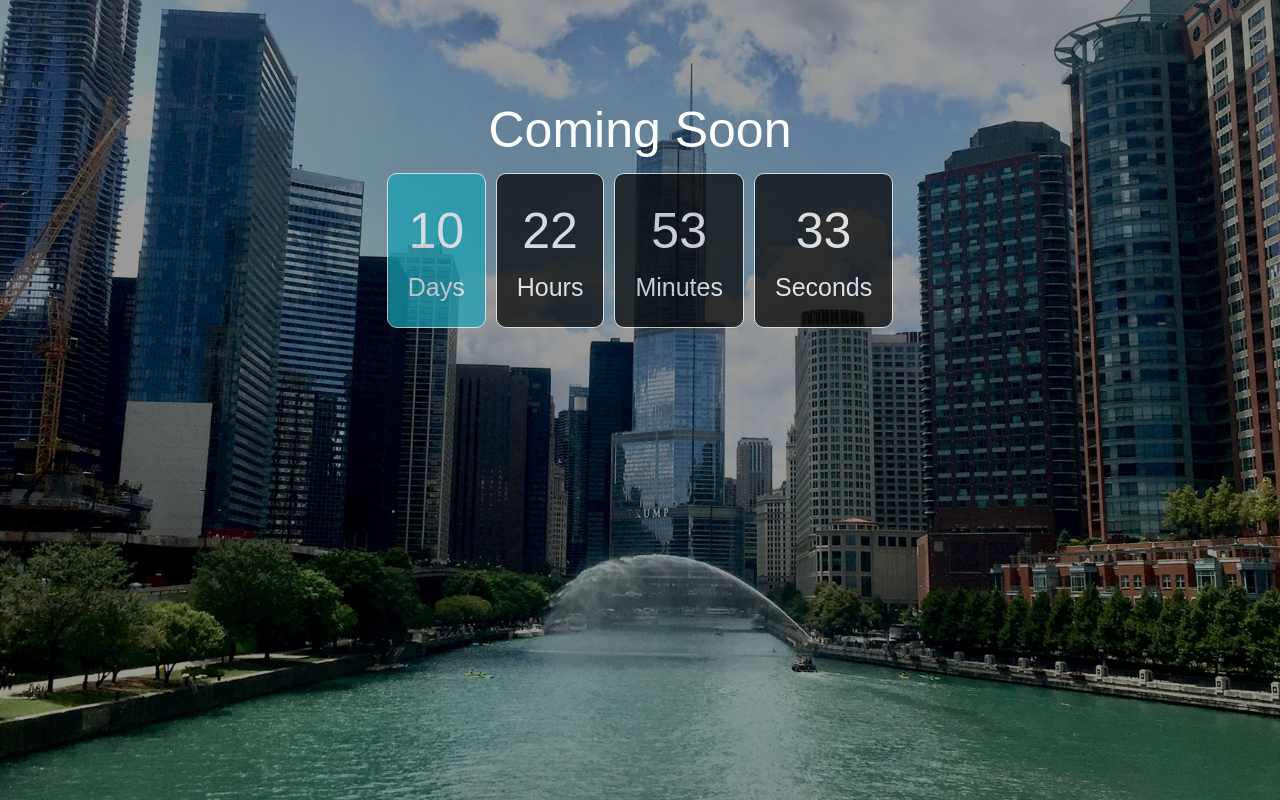
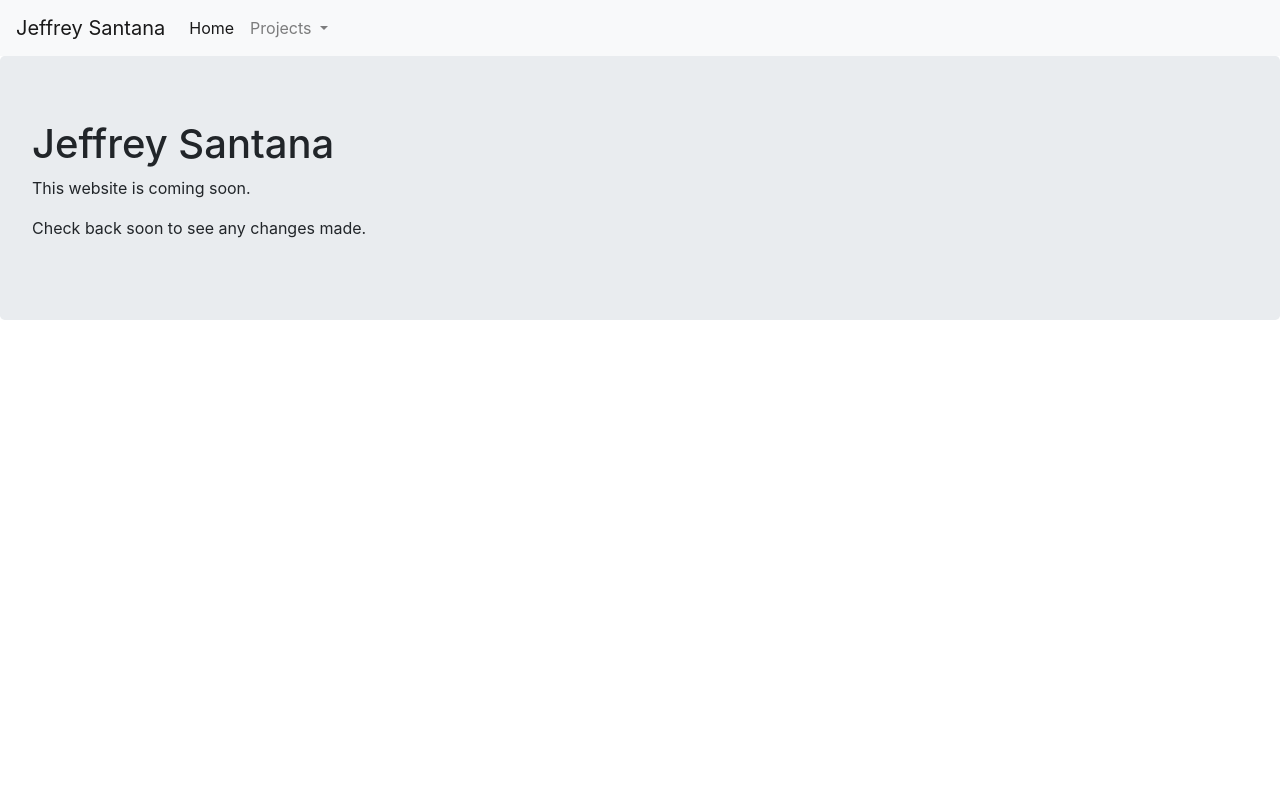
Before and after one commit to jsantana26/Portfolio, an Angular app in the folder client/: page / in a window 1280 px wide. Built offline with nearby package versions, Linux system fonts and the light colour scheme.

Commit message:
Switched router to display HomeComponent and display navbar

```diff
--- a/client/src/app/app.component.html
+++ b/client/src/app/app.component.html
@@ -1,4 +1,4 @@
-<!-- <nav class="navbar navbar-expand-lg navbar-light bg-light">
+<nav class="navbar navbar-expand-lg navbar-light bg-light">
   <a class="navbar-brand" [routerLink]="['/']" routerLinkActive="router-link-active">Jeffrey Santana</a>
   <button class="navbar-toggler" type="button" data-toggle="collapse" data-target="#navbarSupportedContent"
     aria-controls="navbarSupportedContent" aria-expanded="false" aria-label="Toggle navigation">
@@ -17,14 +17,11 @@
           Projects
         </a>
         <div class="dropdown-menu" aria-labelledby="navbarDropdown">
+          <a class="dropdown-item" [routerLink]="['/projects']" routerLinkActive="router-link-active">All</a>
           <a class="dropdown-item" [routerLink]="['/projects/csharp']" routerLinkActive="router-link-active">C#</a>
         </div>
       </li>
     </ul>
-    <form class="form-inline my-2 my-lg-0">
-      <input class="form-control mr-sm-2" type="search" placeholder="Search" aria-label="Search">
-      <button class="btn btn-outline-success my-2 my-sm-0" type="submit">Search</button>
-    </form>
   </div>
-</nav> -->
+</nav>
 <router-outlet></router-outlet>
--- a/client/src/app/app.module.ts
+++ b/client/src/app/app.module.ts
@@ -25,7 +25,7 @@ import { ComingSoonComponent } from './components/coming-soon/coming-soon.compon
     RouterModule.forRoot([
       {
         path: '',
-        component: ComingSoonComponent
+        component: HomeComponent
       },
       {
         path: 'projects/csharp',
```
